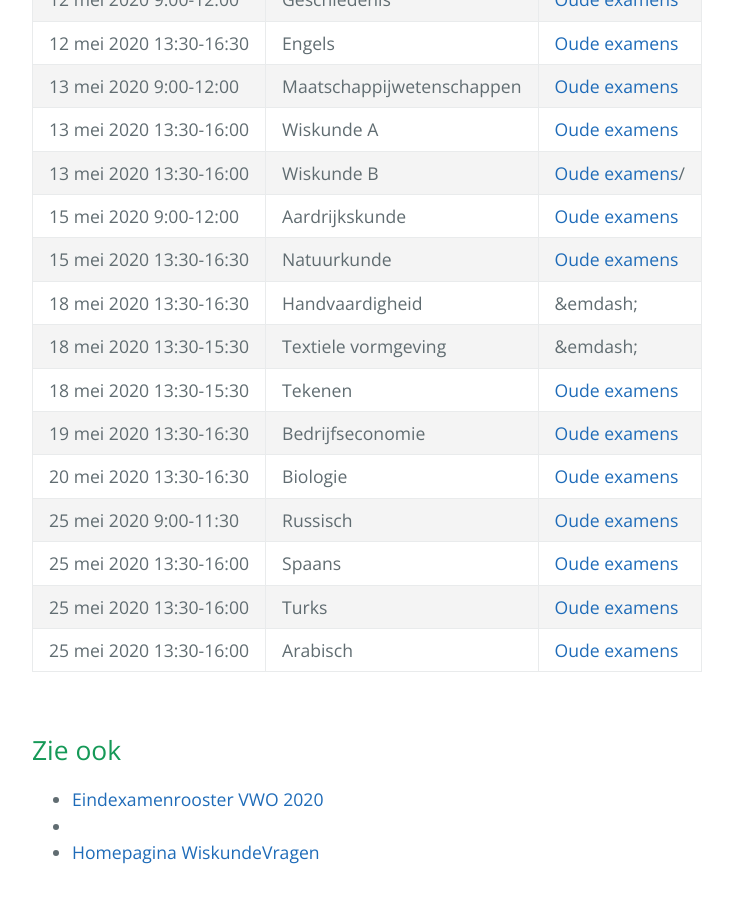
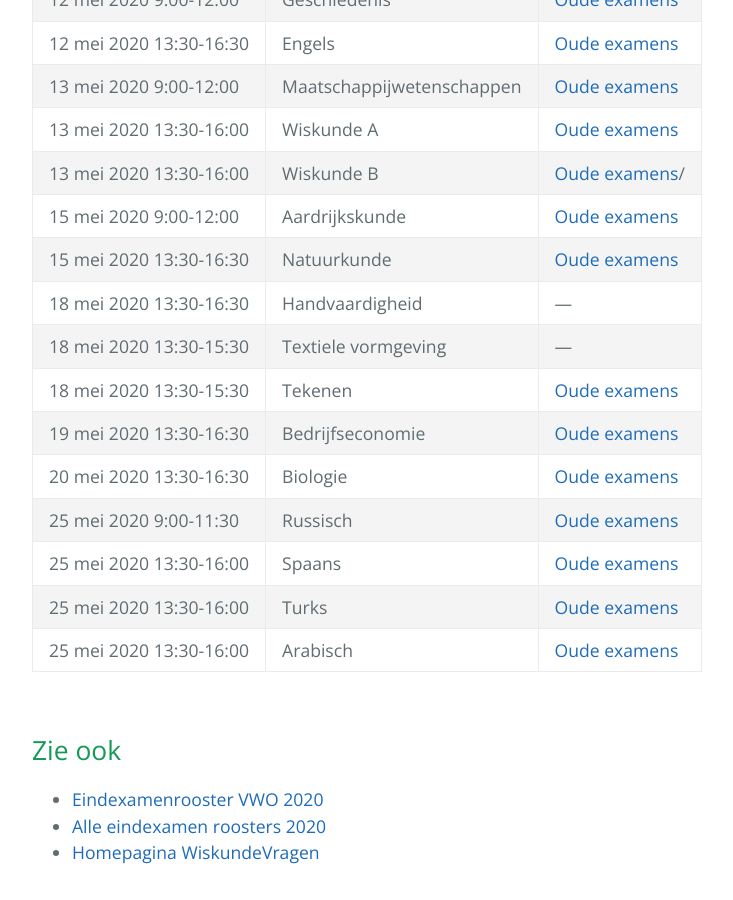
Before and after one commit to wiskundevragen/wiskundevragen.github.io, a Jekyll site: the page built from examen/havo.html, in a window 1280 px wide and 900 px high, scrolled down 793 px. Shown: the whole window, without its empty margins (192-925 px from the left). Built offline with Jekyll 4.4.1, drawn with Linux system fonts in a browser that asks for light colours.

Commit message:
fix more sched pages

```diff
--- a/_config.yml
+++ b/_config.yml
@@ -16,16 +16,16 @@ page_names:
     url: ../afgeleides/arctanx
   afg_lijst:
     desc: "Lijst met afgeleides"
-    url: ../afgeleides/afgeleides.html
+    url: ../afgeleides/afgeleides
   econ:
     desc: "Economie overzichtspagina"
     url: ../economie/
   eenheidsc:
     desc: Eenheidscirkel
-    url: ../gonio/eenheidscirkel.html
+    url: ../gonio/eenheidscirkel
   gonio:
     desc: Goniometrie
-    url: ../gonio/index.html
+    url: ../gonio/index
   havo_rooster:
     desc: "Eindexamenrooster HAVO 2020"
     url: ../examen/havo
@@ -61,7 +61,10 @@ page_names:
     url: ../primitieven/arctanx
   prim_lijst:
     desc: "Lijst met primitieven"
-    url: ../primitieven/primitieven.html
+    url: ../primitieven/primitieven
+  roosterpagina:
+    desc: "Alle eindexamen roosters 2020"
+    url: ../examen/
   vwo_rooster:
     desc: "Eindexamenrooster VWO 2020"
     url: ../examen/vwo
--- a/examen/havo.html
+++ b/examen/havo.html
@@ -73,12 +73,12 @@ Hieronder vind je het rooster van de HAVO eindexamens in 2020
 	<tr>
 		<td>18 mei 2020 13:30-16:30</td>
 		<td>Handvaardigheid</td>
-		<td>&emdash;</td>
+		<td>—</td>
 	</tr>
 	<tr>
 		<td>18 mei 2020 13:30-15:30</td>
 		<td>Textiele vormgeving</td>
-		<td>&emdash;</td>
+		<td>—</td>
 	</tr>
 	<tr>
 		<td>18 mei 2020 13:30-15:30</td>
--- a/examen/vwo.html
+++ b/examen/vwo.html
@@ -69,12 +69,12 @@ Hieronder vind je het rooster van de VWO eindexamens in 2020
 	<tr>
 		<td>13 mei 2020 13:30-16:00</td>
 		<td>Handvaardigheid</td>
-		<td>&emdash;</td>
+		<td>—</td>
 	</tr>
 	<tr>
 		<td>13 mei 2020 13:30-16:00</td>
 		<td>Textiele vormgeving</td>
-		<td>&emdash;</td>
+		<td>—</td>
 	</tr>
 	<tr>
 		<td>13 mei 2020 13:30-16:00</td>
```
